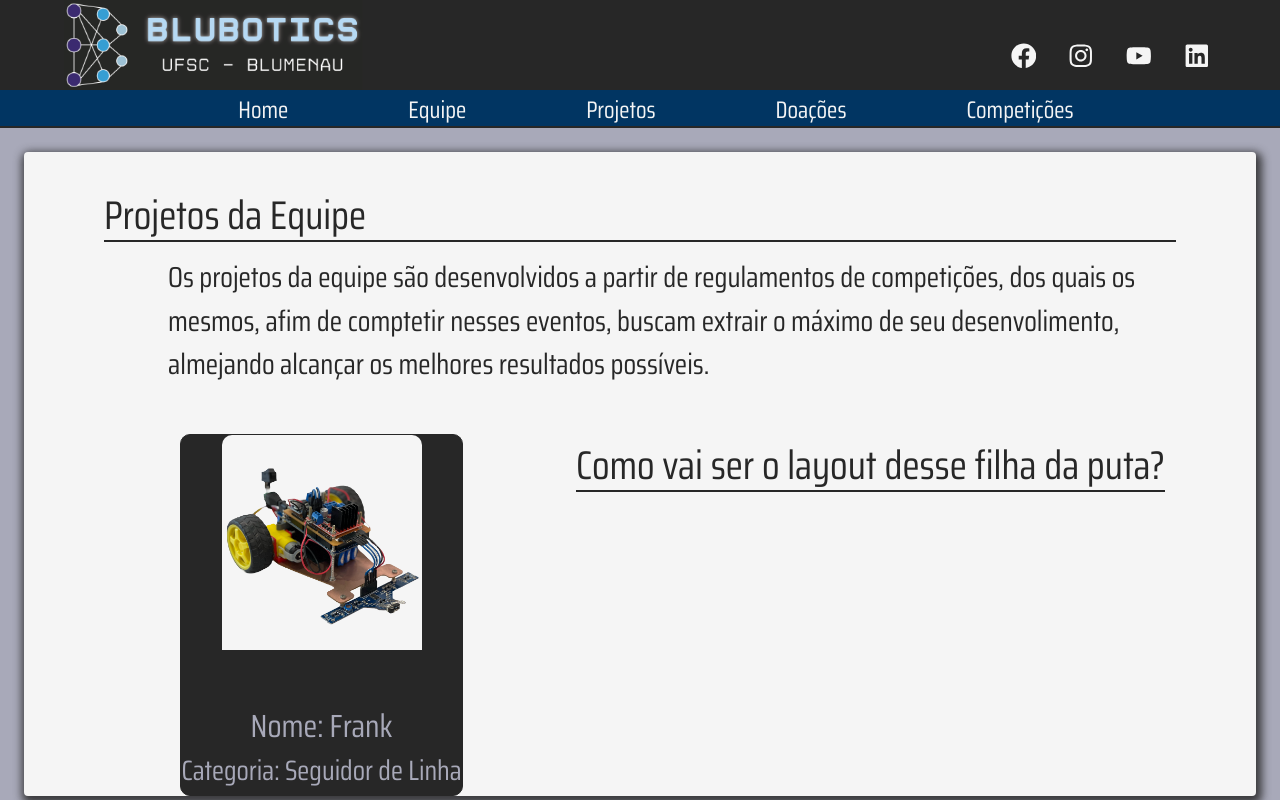
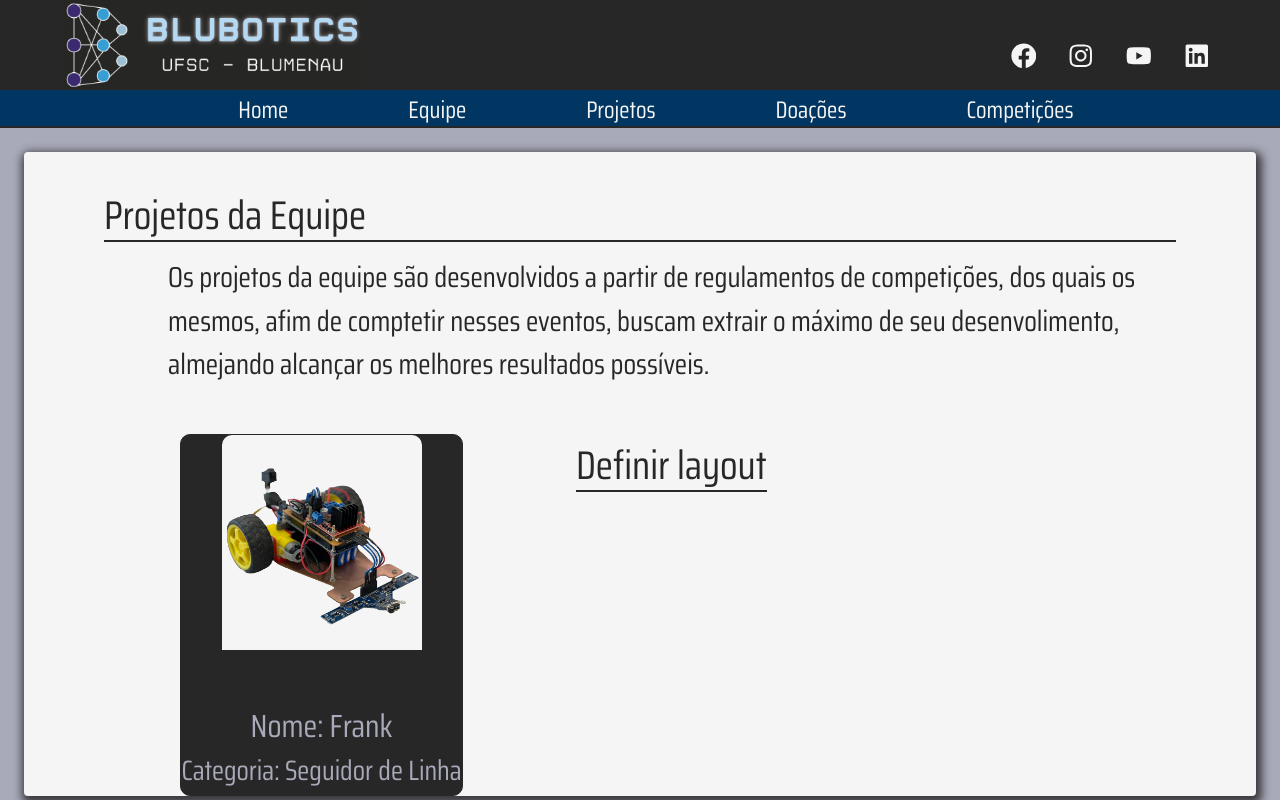
Before and after one commit to BrunoBronzeri/Blubotics, a React (Create React App) app: page /projects in a window 1280 px wide. Shown: the top 800 px of the page. Built offline with nearby package versions, Linux system fonts and the light colour scheme; the HTML template or start-up script is replaced by a standard one.

Commit message:
bug-pojct

```diff
--- a/src/components/pages/Robot.js
+++ b/src/components/pages/Robot.js
@@ -13,7 +13,7 @@ function Robot() {
                 </div>
             </div>
             <div>
-                <h1>Como vai ser o layout desse filha da puta?</h1>
+                <h1>Definir layout</h1>
             </div>
         </div>
     )
```
